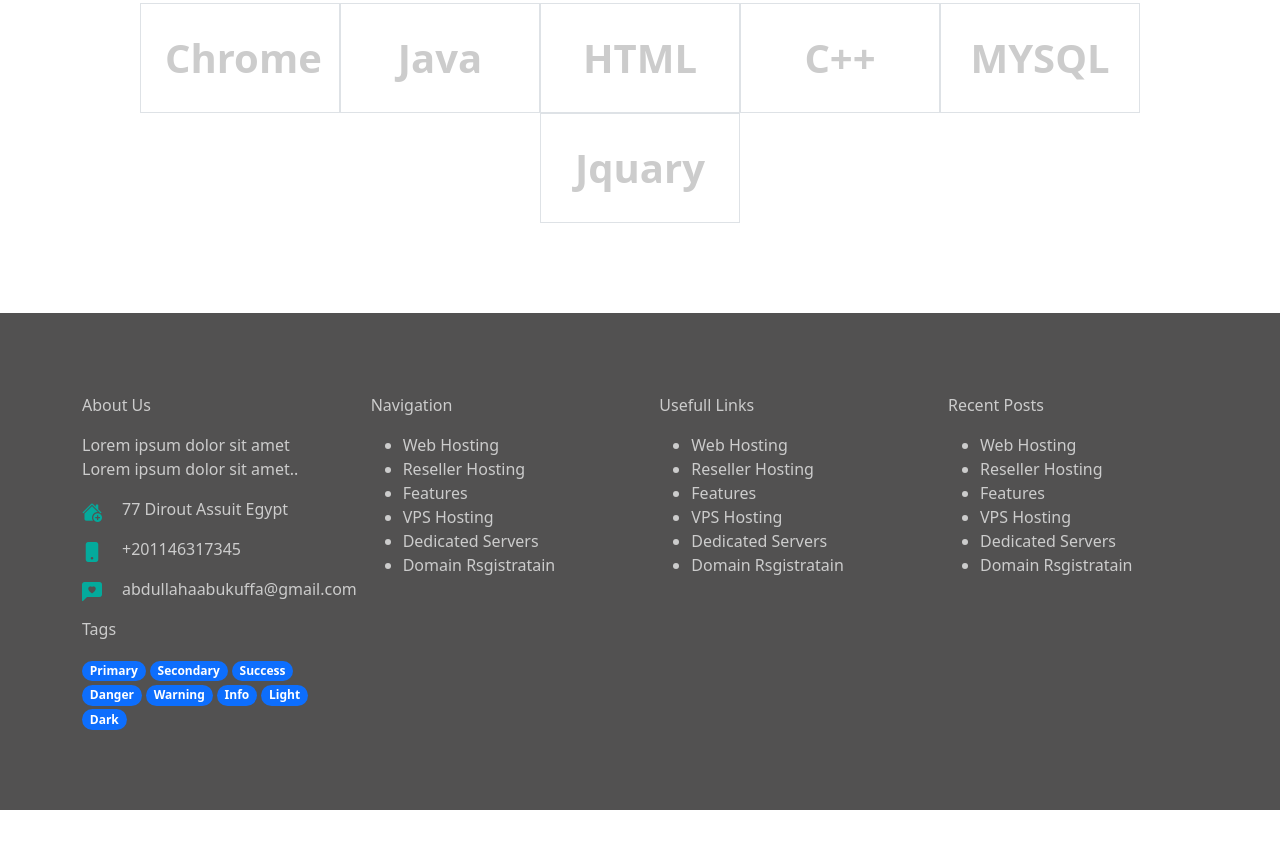
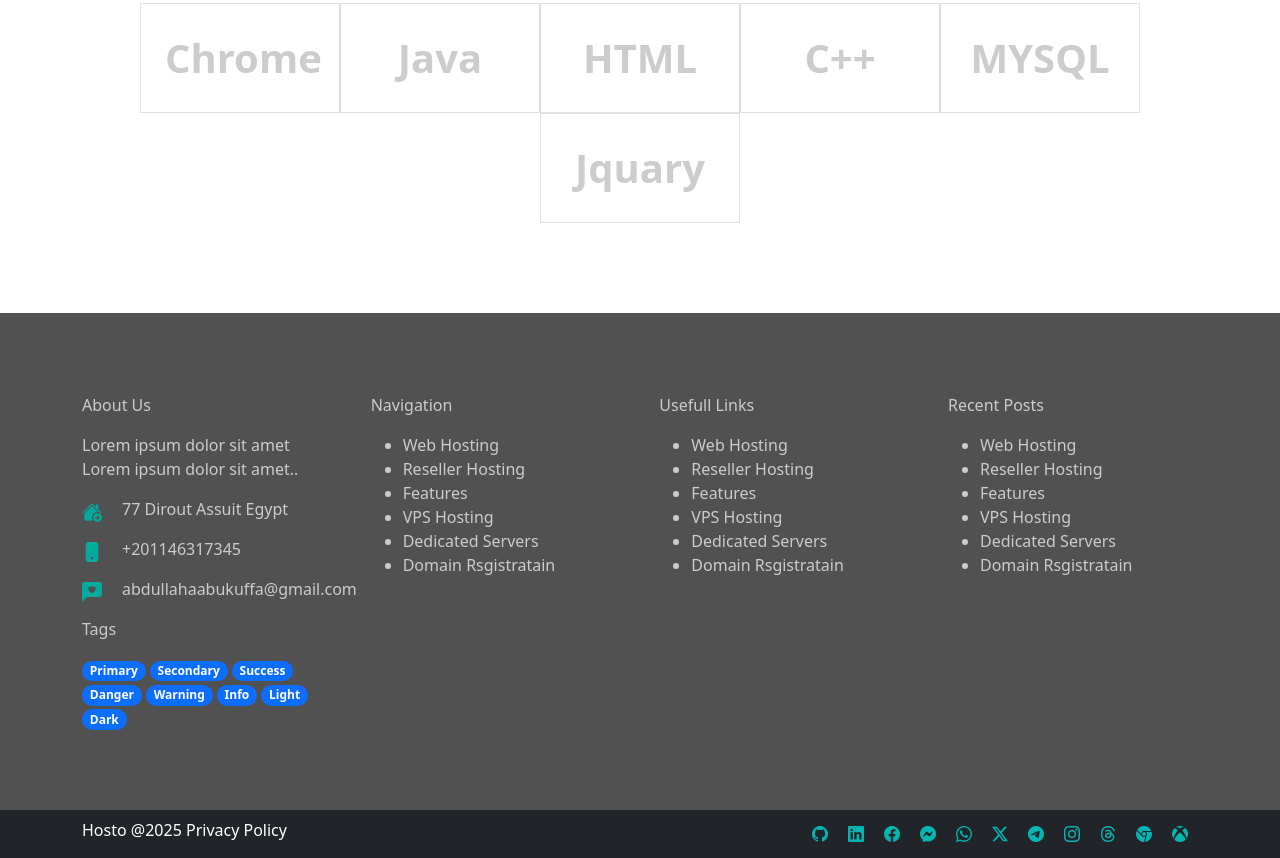
Before and after one commit to abdullahAabu-kuffa/Hosto, a plain HTML site: page index.html in a window 1280 px wide. Shown: the part 3764-4622 px from the top of the page. Before the commit the page ends 4574 px from the top, so only its background shows below. Drawn offline with nearby package versions, Linux system fonts and the light colour scheme.

Commit message:
Adding Footer

```diff
--- a/index.html
+++ b/index.html
@@ -332,6 +332,28 @@
         </div>
     </div>
     <!-- End Contact Us -->
+    <!-- Start Footer -->
+    <div class="footer bg-dark">
+        <div class="container">
+            <div class="d-flex justify-content-between align-items-center">
+                <p class="pt-2 text-white">Hosto @2025 Privacy Policy</p>
+                <div class="d-flex justify-content-around">
+                    <i class="bi bi-github"></i>
+                    <i class="bi bi-linkedin"></i>
+                    <i class="bi bi-facebook"></i>
+                    <i class="bi bi-messenger"></i>
+                    <i class="bi bi-whatsapp"></i>
+                    <i class="bi bi-twitter-x"></i>
+                    <i class="bi bi-telegram"></i>
+                    <i class="bi bi-instagram"></i>
+                    <i class="bi bi-threads"></i>
+                    <i class="bi bi-browser-chrome"></i>
+                    <i class="bi bi-xbox"></i>
+                </div>
+            </div>
+        </div>
+    </div>
+    <!-- End Footer -->
 
 </body>
 
--- a/style.css
+++ b/style.css
@@ -227,6 +227,10 @@
     width: 200px;
 }
 
+.logo .container .d-flex div:hover {
+    color: var(--mainColor);
+}
+
 /* End Logos */
 /* start contactus */
 .contactus {
@@ -254,3 +258,11 @@
 }
 
 /* End contactus */
+/* Start Footer */
+.footer i {
+    color: var(--mainColor);
+    margin-left: 10px;
+    margin-right: 10px;
+}
+
+/* End Footer */
```
